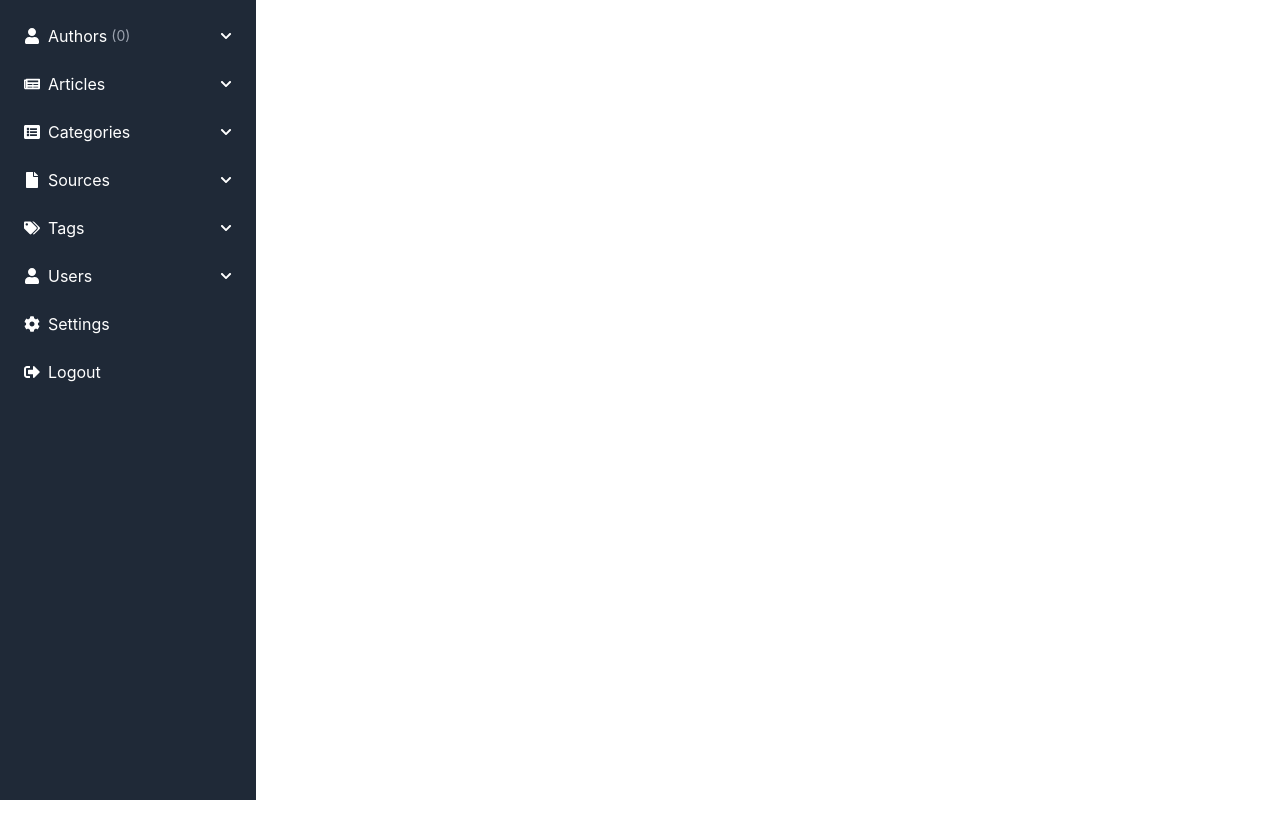
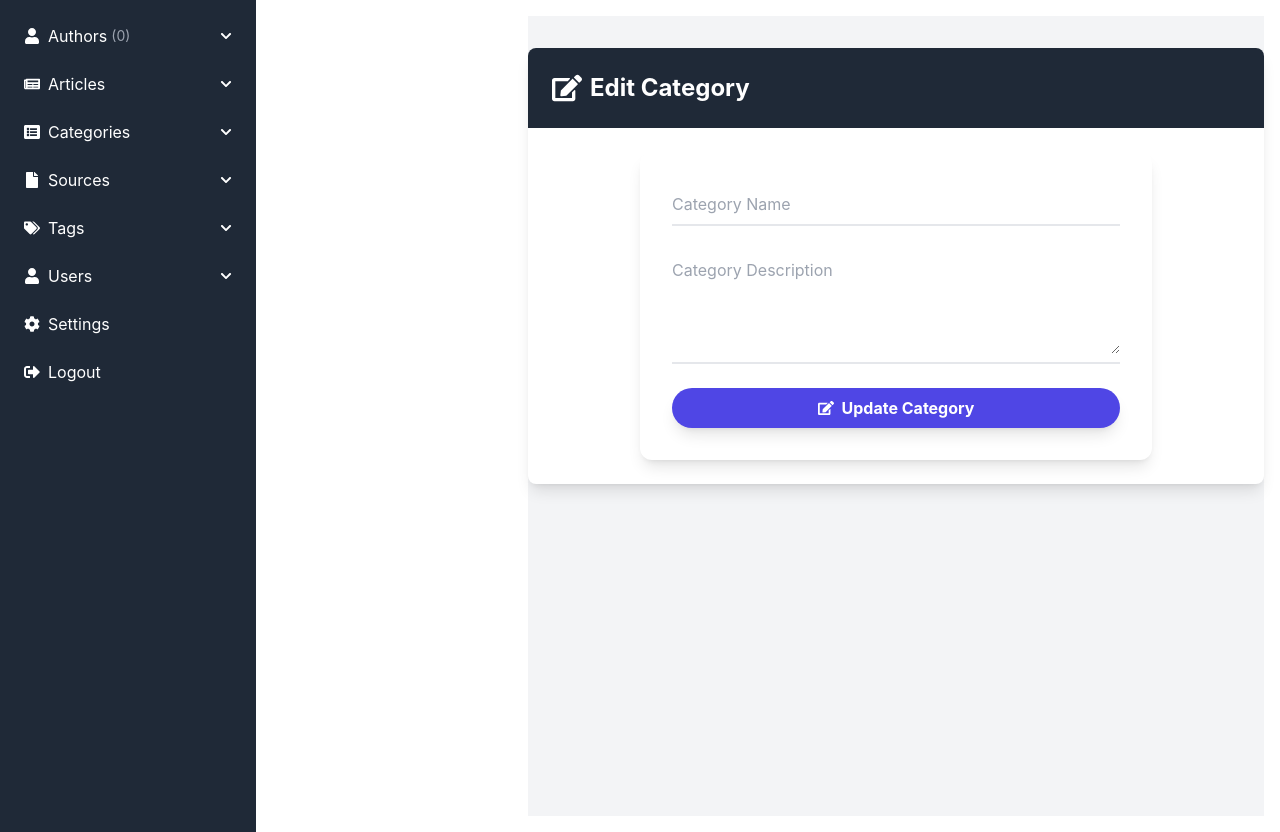
Before and after one commit to aminebenfraj/journal-AdminPanel, a React (Create React App) app in the folder eljournal-frontend/: page /editcategory/1 in a window 1280 px wide. Before the commit the page ends 800 px from the top, so only its background shows below. Built offline with nearby package versions, Linux system fonts and the light colour scheme; no server answers.

Commit message:
update category

```diff
--- a/eljournal-frontend/src/App.js
+++ b/eljournal-frontend/src/App.js
@@ -6,6 +6,7 @@ import GetAuthors from './pages/author/GetAuthors';
 import EditAuthor from './pages/author/EditAuthor';
 import CreateCategory from './pages/category/CreatCategory';
 import GetCategory from './pages/category/GetCategory';
+import EditCategory from './pages/category/EditCategory';
 
 
 function App() {
@@ -21,6 +22,7 @@ function App() {
             <Route path="/editauthor/:id" element={<EditAuthor />} />
             <Route path="/createcategory" element={<CreateCategory />} />
             <Route path="/getcategory" element={<GetCategory />} />
+            <Route path="/editcategory/:id" element={<EditCategory />} />
 
 
           </Routes>
--- a/eljournal-frontend/src/pages/category/EditCategory.js
+++ b/eljournal-frontend/src/pages/category/EditCategory.js
@@ -0,0 +1,91 @@
+import React, { useEffect, useState } from 'react';
+import axios from 'axios';
+import { FaEdit } from 'react-icons/fa';
+import { useParams, useNavigate } from 'react-router-dom';
+import { baseURL } from '../../utils/constant';
+
+const EditCategory = () => {
+    const navigate = useNavigate();
+    const { id } = useParams();
+    const [categoryForm, setCategoryForm] = useState({ name: '', description: '' });
+
+    useEffect(() => {
+        axios.get(`${baseURL}/categories/${id}`)
+            .then(response => {
+                const { name, description } = response.data.category;
+                setCategoryForm({ name, description });
+            })
+            .catch(error => {
+                console.error('Error fetching category:', error);
+            });
+    }, [id]);
+
+    const handleChange = (event) => {
+        const { name, value } = event.target;
+        setCategoryForm({ ...categoryForm, [name]: value });
+    };
+
+    const handleSubmit = (event) => {
+        event.preventDefault();
+        if (!categoryForm.name || !categoryForm.description) {
+            console.error("Please fill in all fields.");
+            return;
+        }
+
+        axios.put(`${baseURL}/categories/${id}`, categoryForm)
+            .then(() => {
+                navigate('/getcategory'); // Navigate to categories list after update
+            })
+            .catch(error => {
+                console.error('Error updating category:', error);
+            });
+    };
+
+    return (
+        <main className="bg-gray-100 min-h-screen">
+            <div className="container mx-auto py-8">
+                <div className="max-w-4xl mx-auto bg-white rounded-lg shadow-lg">
+                    <div className="flex items-center justify-between p-6 bg-gray-800 rounded-t-lg">
+                        <div className="flex items-center">
+                            <FaEdit className="text-white text-3xl mr-2" />
+                            <h1 className="text-white text-2xl font-bold">Edit Category</h1>
+                        </div>
+                    </div>
+                    <div className="p-6">
+                        <form className="grid grid-cols-1 gap-6 max-w-lg min-w-[400px] mx-auto bg-white p-8 rounded-xl shadow-lg" onSubmit={handleSubmit}>
+                            <div className="flex items-center border-b-2 border-gray-200 py-2">
+                                <input
+                                    className="w-full border-none focus:outline-none"
+                                    placeholder="Category Name"
+                                    value={categoryForm.name}
+                                    name="name"
+                                    onChange={handleChange}
+                                />
+                            </div>
+
+                            <div className="flex items-center border-b-2 border-gray-200 py-2">
+                                <textarea
+                                    className="w-full border-none focus:outline-none"
+                                    placeholder="Category Description"
+                                    value={categoryForm.description}
+                                    name="description"
+                                    rows="4"
+                                    onChange={handleChange}
+                                />
+                            </div>
+
+                            <button
+                                className="flex items-center justify-center bg-indigo-600 hover:bg-indigo-700 text-white font-bold py-2 px-6 rounded-full shadow-lg transition duration-300"
+                                type="submit"
+                            >
+                                <FaEdit className="mr-2" /> Update Category
+                            </button>
+                        </form>
+                    </div>
+                </div>
+            </div>
+        </main>
+    );
+};
+
+export default EditCategory;
```
